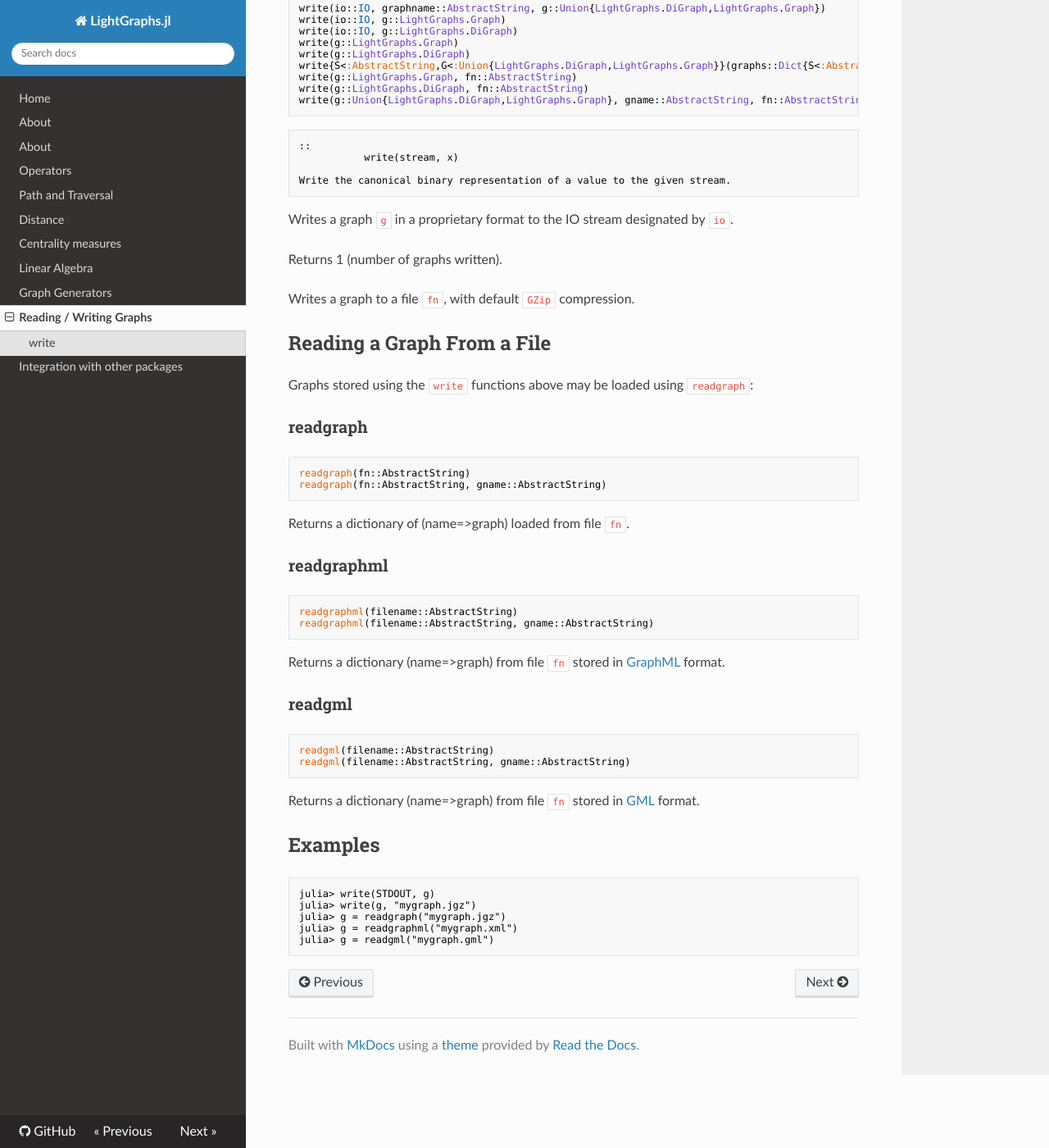
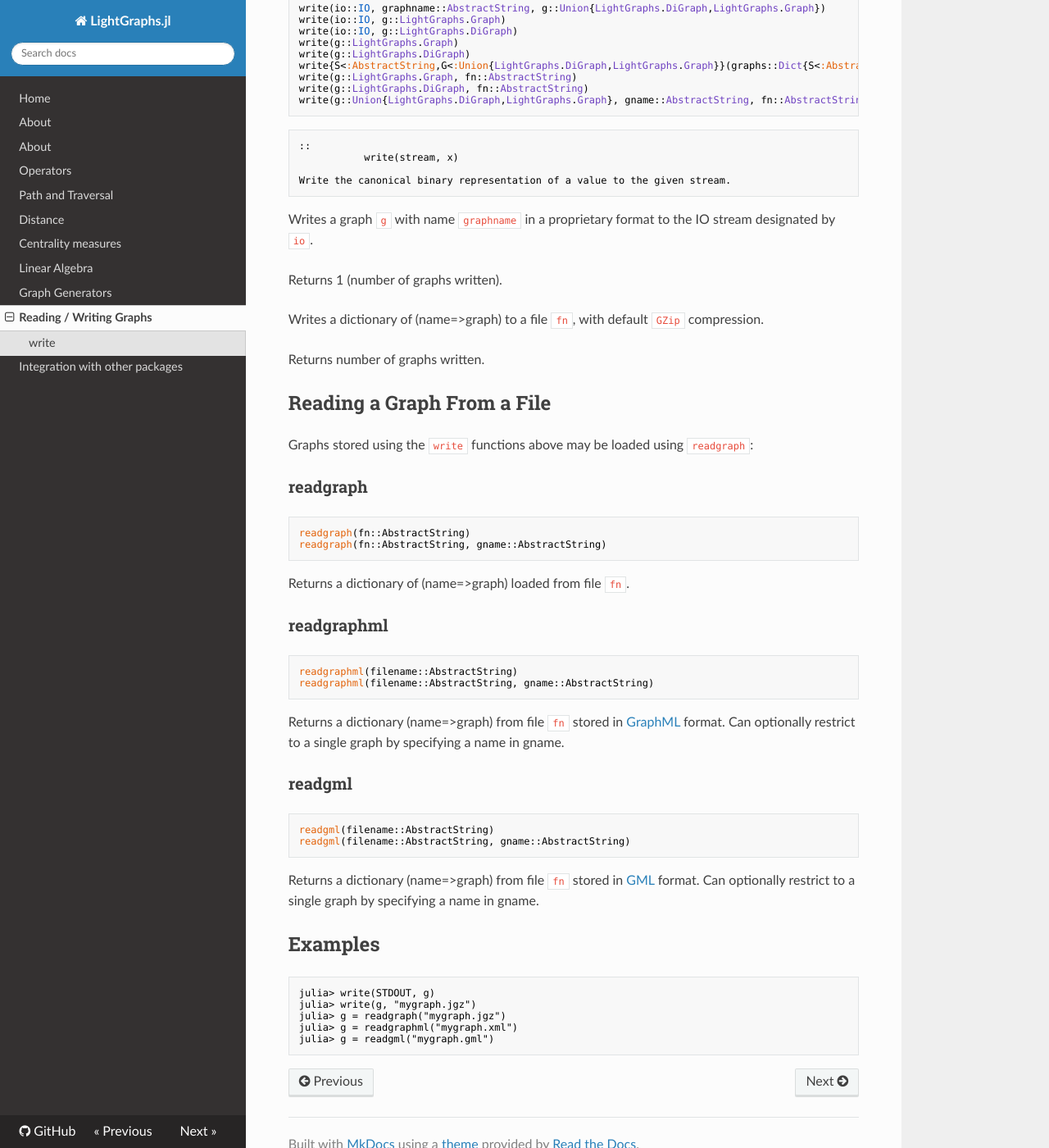
Before and after one commit to sbromberger/LightGraphs.jl, an MkDocs documentation site: the page built from doc/persistence.md, in a window 1280 px wide and 1400 px high, scrolled down 264 px. Shown: the whole window at 82% size. Built offline with MkDocs 1.6.1, drawn with Linux system fonts in a browser that asks for light colours; nearby versions of some CDN libraries; old or Windows-style settings are respelled for this version of MkDocs.

````diff
--- a/doc/persistence.md
+++ b/doc/persistence.md
@@ -21,11 +21,13 @@ write(g::Union{LightGraphs.DiGraph,LightGraphs.Graph}, gname::AbstractString, fn
 Write the canonical binary representation of a value to the given stream.
 ```
 
-Writes a graph `g` in a proprietary format to the IO stream designated by `io`.
+Writes a graph `g` with name `graphname` in a proprietary format to the IO stream designated by `io`.
 
 Returns 1 (number of graphs written).
 
-Writes a graph to a file `fn`, with default `GZip` compression.
+Writes a dictionary of (name=>graph) to a file `fn`, with default `GZip` compression.
+
+Returns number of graphs written.
 
 
 
@@ -44,14 +46,14 @@ Returns a dictionary of (name=>graph) loaded from file `fn`.
 readgraphml(filename::AbstractString)
 readgraphml(filename::AbstractString, gname::AbstractString)
 ```
-Returns a dictionary (name=>graph) from file `fn` stored in [GraphML](http://en.wikipedia.org/wiki/GraphML) format.
+Returns a dictionary (name=>graph) from file `fn` stored in [GraphML](http://en.wikipedia.org/wiki/GraphML) format. Can optionally restrict to a single graph by specifying a name in gname.
 
 ### readgml
 ```
 readgml(filename::AbstractString)
 readgml(filename::AbstractString, gname::AbstractString)
 ```
-Returns a dictionary (name=>graph) from file `fn` stored in [GML](https://en.wikipedia.org/wiki/Graph_Modelling_Language) format.
+Returns a dictionary (name=>graph) from file `fn` stored in [GML](https://en.wikipedia.org/wiki/Graph_Modelling_Language) format. Can optionally restrict to a single graph by specifying a name in gname.
 
 
 
````
